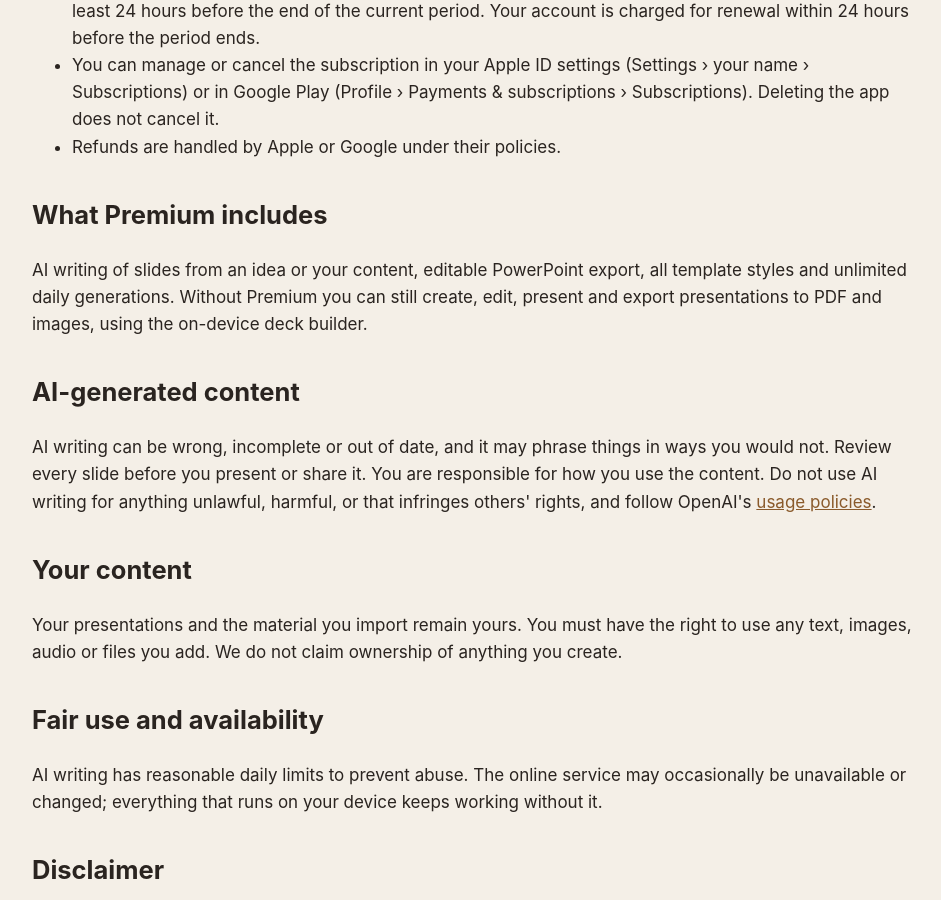
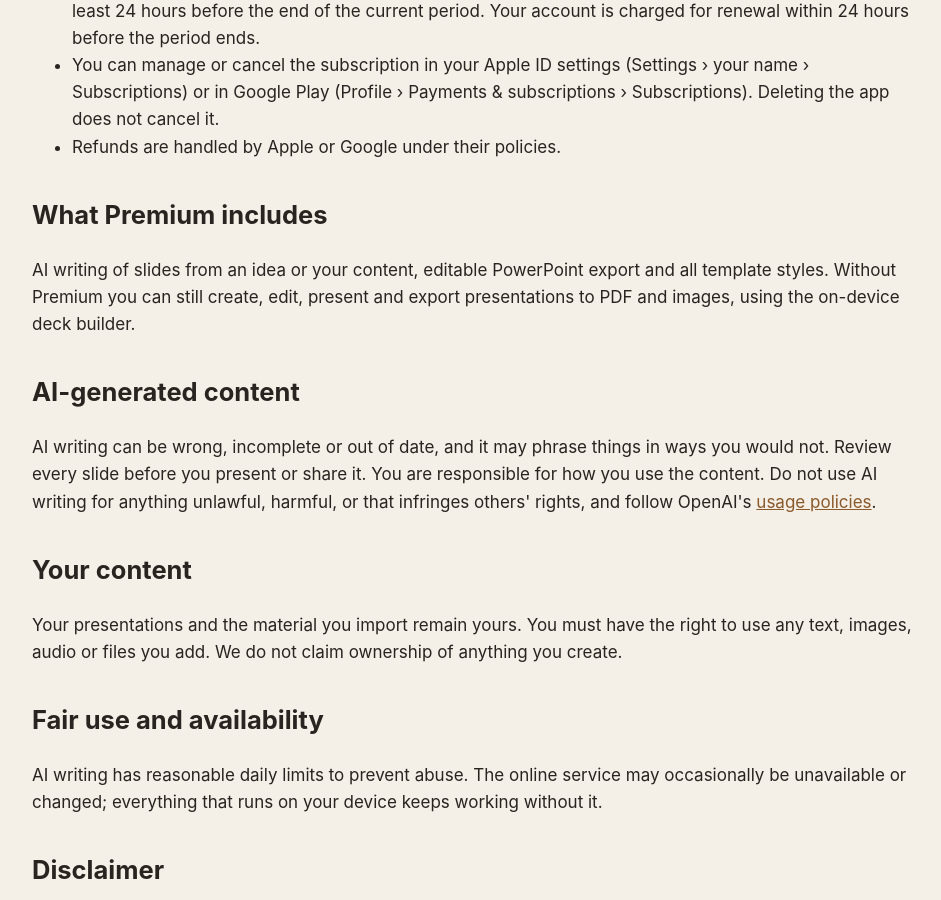
Before and after one commit to asilarslan/asilarslan.github.io, a Jekyll site: the page slide-studio-ai/terms-of-use/index.html, which Jekyll copies as it is, in a window 1280 px wide and 900 px high, scrolled down 605 px. Shown: the whole window, without its empty margins (168-1109 px from the left). Built offline with Jekyll 4.4.1, drawn with Linux system fonts in a browser that asks for light colours.

Commit message:
Slide Studio AI terms: drop unlimited-generations claim
Co-Authored-By: Claude Opus 5.5 <noreply@anthropic.com>

```diff
--- a/slide-studio-ai/terms-of-use/index.html
+++ b/slide-studio-ai/terms-of-use/index.html
@@ -29,7 +29,7 @@
         <li>Refunds are handled by Apple or Google under their policies.</li>
       </ul>
       <h2>What Premium includes</h2>
-      <p>AI writing of slides from an idea or your content, editable PowerPoint export, all template styles and unlimited daily generations. Without Premium you can still create, edit, present and export presentations to PDF and images, using the on-device deck builder.</p>
+      <p>AI writing of slides from an idea or your content, editable PowerPoint export and all template styles. Without Premium you can still create, edit, present and export presentations to PDF and images, using the on-device deck builder.</p>
       <h2>AI-generated content</h2>
       <p>AI writing can be wrong, incomplete or out of date, and it may phrase things in ways you would not. Review every slide before you present or share it. You are responsible for how you use the content. Do not use AI writing for anything unlawful, harmful, or that infringes others' rights, and follow OpenAI's <a href="https://openai.com/policies/usage-policies">usage policies</a>.</p>
       <h2>Your content</h2>
```
